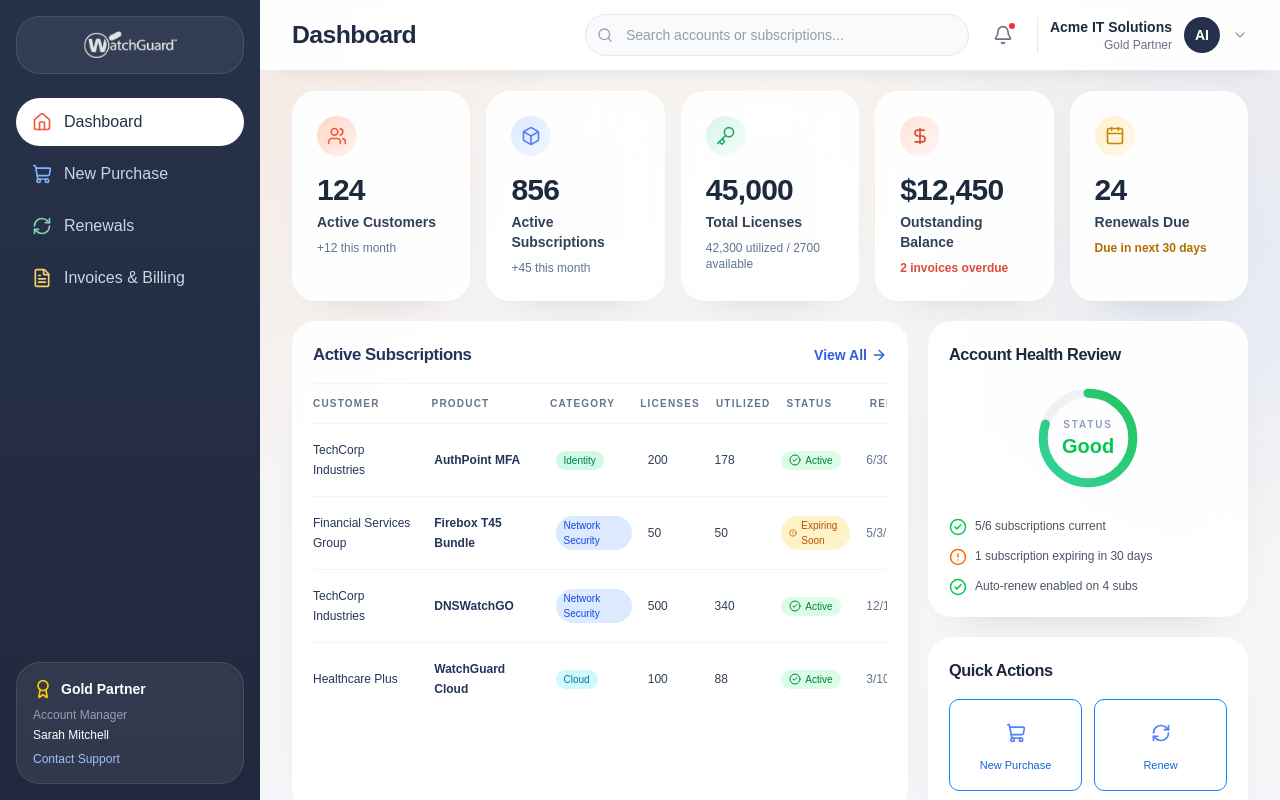
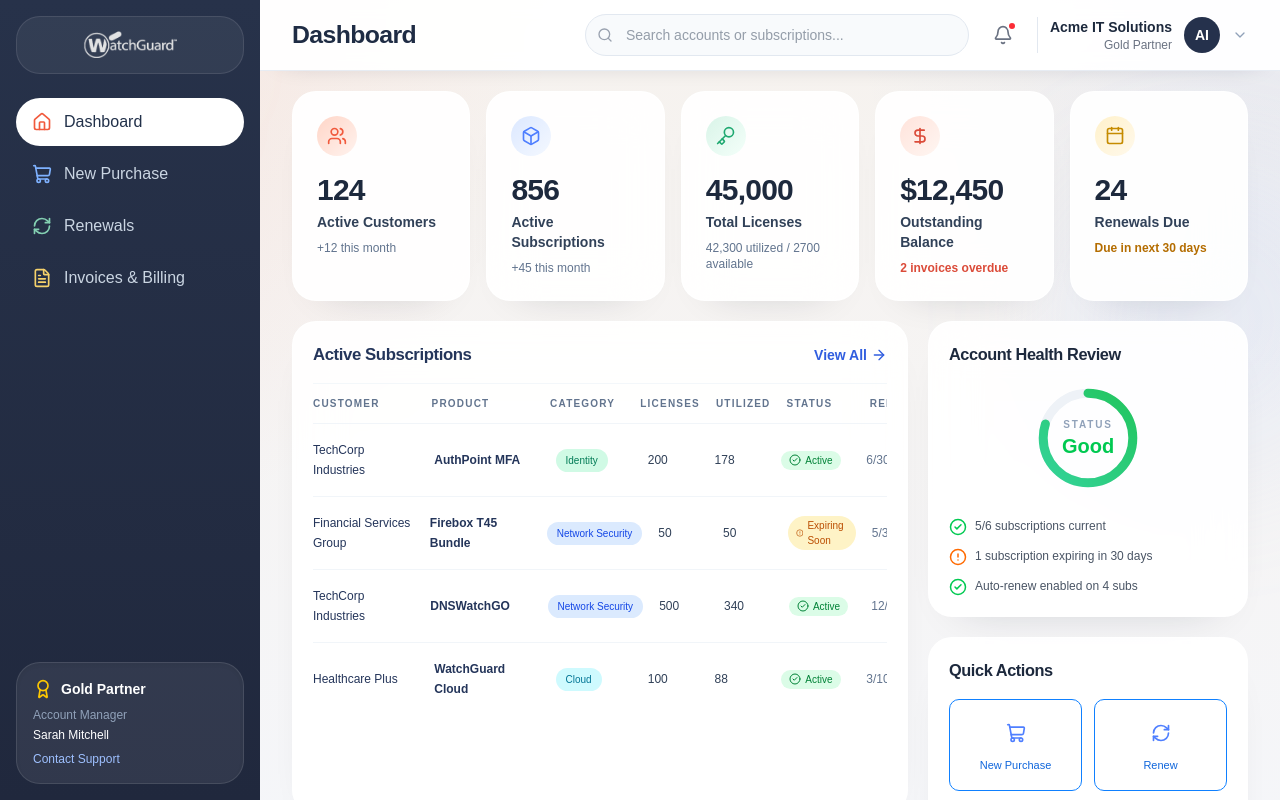
Before and after one commit to Padmapriyan25/watchguard-ui, a React (Vite) app: page / in a window 1280 px wide. Shown: the top 800 px of the page. Built offline with nearby package versions, Linux system fonts and the light colour scheme.

Commit message:
Fix: Minor bug fixex in dashboard

```diff
--- a/src/pages/dashboard/ActiveSubscriptions.tsx
+++ b/src/pages/dashboard/ActiveSubscriptions.tsx
@@ -46,7 +46,7 @@
                 </span>
               </div>
 
-              <span className={`inline-flex rounded-full px-2 py-1 text-[10px] font-semibold ${getCategoryStyle(sub.category.type)}`}>
+              <span className={`inline-flex items-center whitespace-nowrap rounded-full px-2.5 py-1 text-[10px] font-semibold ${getCategoryStyle(sub.category.type)}`}>
                 {sub.category.name}
               </span>
 
@@ -95,7 +95,7 @@
               <div key={sub.id} className="grid min-w-[700px] grid-cols-[1.45fr_1.45fr_1.05fr_0.7fr_0.7fr_0.95fr_0.95fr_0.85fr] items-center gap-4 border-b border-slate-100 py-4 last:border-none">
                 <div className="text-xs leading-5 text-[#24355a]">{sub.customer}</div>
                 <div className="text-xs font-semibold leading-5 text-[#24355a]">{sub.product}</div>
-                <span className={`w-fit rounded-full px-2 py-0.5 text-[10px] font-medium ${getCategoryStyle(sub.category.type)}`}>
+                <span className={`inline-flex w-fit items-center whitespace-nowrap rounded-full px-2.5 py-1 text-[10px] font-medium ${getCategoryStyle(sub.category.type)}`}>
                   {sub.category.name}
                 </span>
                 <div className="text-xs text-slate-700">{sub.licenses}</div>
```
